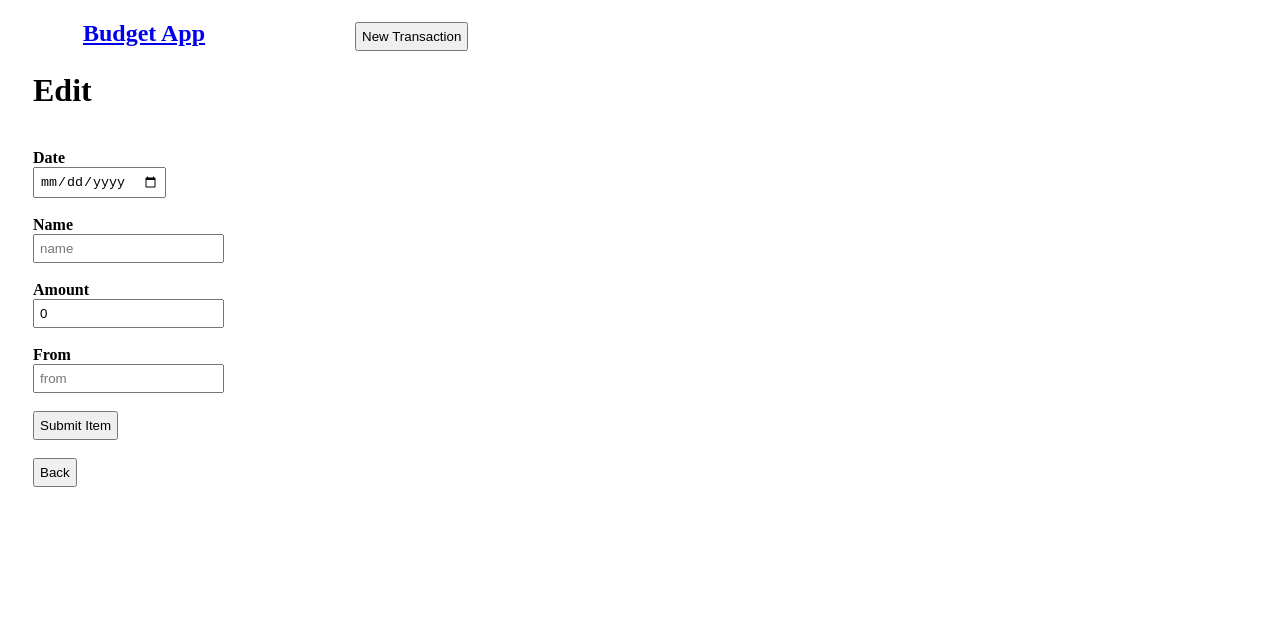
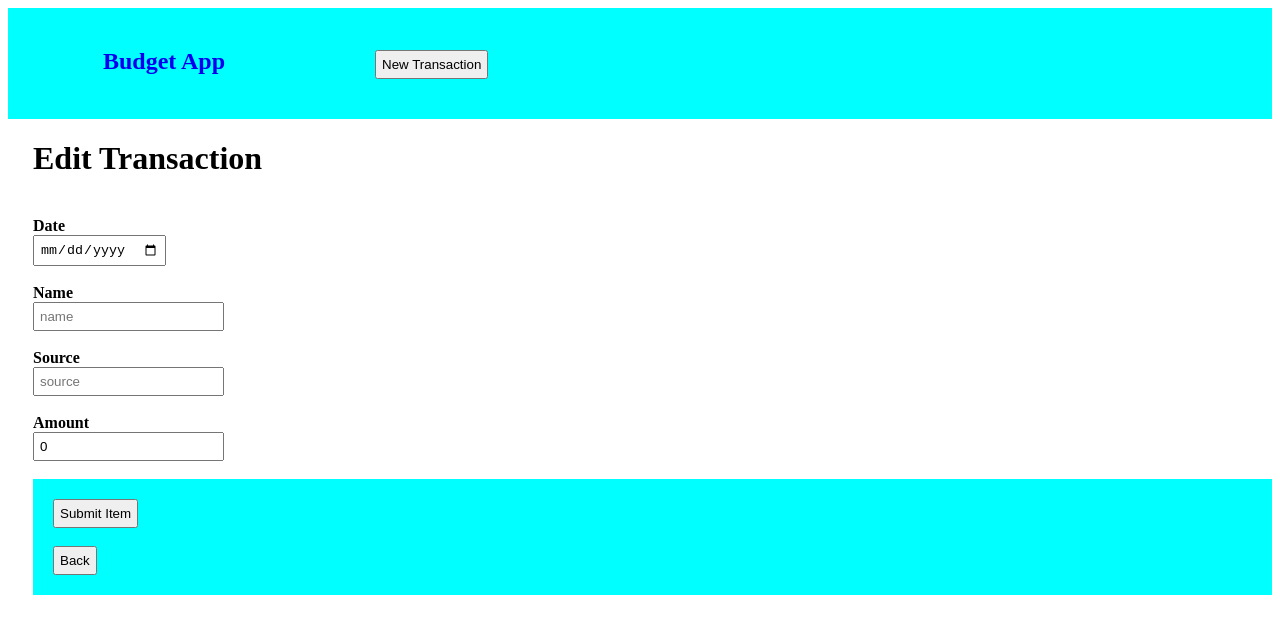
Before and after one commit to RobWalker-NYC/budgeting-app-fe, a React (Create React App) app: page /transactions/1/edit in a window 1280 px wide. Shown: the top 634 px of the page. Built offline with nearby package versions, Linux system fonts and the light colour scheme; no server answers.

Commit message:
Added css

```diff
--- a/src/App.css
+++ b/src/App.css
@@ -1,38 +1,32 @@
-/* .App {
-  text-align: center;
+
+.navbar {
+  background-color: cyan;
+  padding: 20px;
 }
 
-.App-logo {
-  height: 40vmin;
-  pointer-events: none;
+#budApp {
+  text-decoration: none;
 }
 
-@media (prefers-reduced-motion: no-preference) {
-  .App-logo {
-    animation: App-logo-spin infinite 20s linear;
-  }
+#tranNewName {
+  text-decoration: none;
 }
 
-.App-header {
-  background-color: #282c34;
-  min-height: 100vh;
-  display: flex;
-  flex-direction: column;
-  align-items: center;
-  justify-content: center;
-  font-size: calc(10px + 2vmin);
-  color: white;
+#hr {
+  text-decoration: none;
 }
 
-.App-link {
-  color: #61dafb;
+.detailBtns {
+  background-color: cyan;
+  padding: 20px;
 }
 
-@keyframes App-logo-spin {
-  from {
-    transform: rotate(0deg);
-  }
-  to {
-    transform: rotate(360deg);
-  }
-} */
+.tranNewBtns {
+  background-color: cyan;
+  padding: 20px;
+}
+
+.tranEditBtns {
+  background-color: cyan;
+  padding: 20px;
+}
--- a/src/Components/NavBar.js
+++ b/src/Components/NavBar.js
@@ -3,11 +3,11 @@ import { Link } from "react-router-dom";
 function Navbar() {
     return (
         <div>
-            <nav>
+            <nav class='navbar'>
                 <h1>
-                    <Link style={{'margin':'75px'}}to="/transactions">Budget App</Link>
+                    <Link id='budApp' style={{'margin':'75px'}}to="/transactions">Budget App</Link>
 
-                    <Link style={{'margin':'75px'}}to="/transactions/new"><button style={{'padding':'5px'}}>New Transaction</button></Link>
+                    <Link id='newT' style={{'margin':'75px'}}to="/transactions/new"><button style={{'padding':'5px'}}>New Transaction</button></Link>
                 </h1>
             </nav>
         </div>
--- a/src/Components/Transaction.js
+++ b/src/Components/Transaction.js
@@ -2,14 +2,23 @@ import { Link } from 'react-router-dom';
 
 function Transaction ({ transaction, index }) {
     return (
-        <tr className='Transaction'>
-            <td>{transaction.date}</td>
-            <td>
-                <Link to={`/transactions/${index}`}>{transaction.from}</Link>
-            </td>
-            <td>{transaction.name}</td>
-            <td>{transaction.amount}</td>
-        </tr>
+
+            <tr className='transaction'>
+                <td>{transaction.date}<hr class='hr'/></td>&nbsp;
+
+                <td>
+                    <Link id='hr' to={`/transactions/${index}`}>{transaction.name}</Link>{" "}
+            &nbsp;&nbsp;&nbsp;&nbsp;
+            <hr class='hr'/>
+                    </td>
+                    <td>{transaction.source}<hr class='hr'/></td>
+                    <td>
+            &nbsp;&nbsp;&nbsp;&nbsp;&nbsp;
+            &nbsp;&nbsp;&nbsp;&nbsp;&nbsp;
+            &nbsp;&nbsp;&nbsp;&nbsp;{transaction.amount}<hr class='hr'/></td>
+            </tr>
+
+
     )
 }
 
--- a/src/Components/TransactionDetails.js
+++ b/src/Components/TransactionDetails.js
@@ -32,28 +32,22 @@ function  handleDelete() {
 
 return (
  <div>
-   <div>
+   <div class='tranDetail'>
        <div>Date: {transaction.date}</div><br/>
        <div>Name: {transaction.name}</div><br/>
-       <div>From: {transaction.from}</div><br/>
+       <div>Source: {transaction.source}</div><br/>
        <div>Amount: {(transaction.amount)}</div><br/>
    </div>
-       <div>
+       <div class='detailBtns'>
            <Link to={'/transactions'}>
             <button>Back</button>
-           </Link>
-       </div>
-       <br/>
-       <div>
+           </Link>&nbsp;&nbsp;&nbsp;&nbsp;&nbsp;&nbsp;&nbsp;&nbsp;&nbsp;&nbsp;&nbsp;&nbsp;&nbsp;&nbsp;&nbsp;
            <Link to={`/transactions/${index}/edit`}>
             <button>Edit</button>
-           </Link>
-       </div>
-       <br/>
-       <div>
+           </Link>&nbsp;&nbsp;&nbsp;&nbsp;&nbsp;&nbsp;&nbsp;&nbsp;&nbsp;&nbsp;&nbsp;&nbsp;&nbsp;&nbsp;&nbsp;
            <button onClick={handleDelete}>Delete</button>
        </div>
- </div>
+</div>
 );
 }
 
--- a/src/Components/TransactionEditForm.js
+++ b/src/Components/TransactionEditForm.js
@@ -11,8 +11,8 @@ function TransactionEditForm() {
     const [transactions, setTransactions] = useState({
         date: '',
         name: '',
+        source: '',
         amount: 0,
-        from: '',
     });
 
     const handleTextChange = (event) => {
@@ -32,9 +32,9 @@ function TransactionEditForm() {
    const handleSubmit = (event) => {
       event.preventDefault()
       axios
-        .put(`${API_URL}/transaction/${index}`, transactions)
+        .put(`${API_URL}/transactions/${index}`, transactions)
         .then((res) => {
-            navigate(`/transaction`)
+            navigate(`/transactions`)
       }).catch((error) => {
             console.log(error);
     })
@@ -42,8 +42,9 @@ function TransactionEditForm() {
 
    return(
    <div>
+       <div class='tranEdit'>
         <div style={{'margin-left':'25px'}} >
-        <form onSubmit={handleSubmit}>
+        <form class='editVals' onSubmit={handleSubmit}>
         <br/>
             <div>
                 <lable htmlFor='date'><strong>Date</strong></lable><br />
@@ -70,7 +71,19 @@ function TransactionEditForm() {
             </div>
             <br/>
             <div>
-                <lable htmlFor='amount'><strong>Amount</strong></lable><br />
+                <lable htmlFor='source'><strong>Source</strong></lable><br />
+                <input style={{'padding':'5px'}}
+                    id ='source'
+                    value = {transactions.source}
+                    type = 'text'
+                    onChange = {handleTextChange}
+                    placeholder = 'source'
+                    required
+                    />
+            </div>
+            <br/>
+            <div>
+            <lable htmlFor='amount'><strong>Amount</strong></lable><br />
                 <input style={{'padding':'5px'}}
                     id ='amount'
                     value = {transactions.amount}
@@ -81,26 +94,15 @@ function TransactionEditForm() {
                     />
             </div>
             <br/>
-            <div>
-                <lable htmlFor='from'><strong>From</strong></lable><br />
-                <input style={{'padding':'5px'}}
-                    id ='from'
-                    value = {transactions.from}
-                    type = 'text'
-                    onChange = {handleTextChange}
-                    placeholder = 'from'
-                    required
-                    />
-            </div>
-            <br/>
-            <div>
-                <input style={{'padding':'5px'}} type = 'submit' value = 'Submit Item' />
-            </div>
-            <br/>
-        </form>
+            </form>
+            <div class='tranEditBtns'>
+                <input style={{'padding':'5px'}} type = 'submit' value = 'Submit Item' /><br />
+                <br />
             <Link to = {`/transactions/${index}`}>
                 <button style={{'padding':'5px'}} type = 'submit'>Back</button>
             </Link>
+          </div>
+       </div>
       </div>
     </div>
    );
--- a/src/Components/TransactionNewForm.js
+++ b/src/Components/TransactionNewForm.js
@@ -32,11 +32,11 @@ function TransactionNewForm() {
 
 return (
     <div>
-        <div>
+        <div class='tranNew'>
             <h1 style={{'margin-left':'25px'}}><strong>Add a new item</strong></h1>
         </div>
         <div style={{'margin-left':'25px'}} >
-            <form onSubmit={handleSubmit}>
+            <form class='newVals' onSubmit={handleSubmit}>
             <br/>
                 <div>
                      <lable htmlFor='date'><strong>Date</strong></lable><br />
@@ -63,6 +63,18 @@ return (
                  </div>
                  <br/>
                  <div>
+                    <lable htmlFor='source'><strong>Source</strong></lable><br />
+                    <input style={{'padding':'5px'}}
+                         id ='source'
+                         value = {transactions.source}
+                         type = 'text'
+                         onChange = {handleTextChange}
+                         placeholder = 'source'
+                         required
+                         />
+                </div>
+                <br/>
+                <div>
                 <lable htmlFor='amount'><strong>Amount</strong></lable><br />
                     <input style={{'padding':'5px'}}
                         id ='amount'
@@ -74,26 +86,16 @@ return (
                         />
                 </div>
                 <br/>
-                <div>
-                     <lable htmlFor='from'><strong>From</strong></lable><br />
-                     <input style={{'padding':'5px'}}
-                         id ='from'
-                         value = {transactions.from}
-                         type = 'text'
-                         onChange = {handleTextChange}
-                         placeholder = 'from'
-                         required
-                         />
-                </div>
-                <br/>
+                </form>
+                  <div class='tranNewBtns' >
                     <div>
                         <input style={{'padding':'5px'}} type = 'submit' value = 'CREATE NEW ITEM' />
                     </div>
                     <br/>
-            </form>
                     <Link to = {`/transactions/${index}`}>
                         <button style={{'padding':'5px'}} type = 'submit'>Back</button>
                     </Link>
+                  </div>
         </div>
     </div>
   )
--- a/src/Components/Transactions.js
+++ b/src/Components/Transactions.js
@@ -22,7 +22,7 @@ function Transactions() {
             .reduce(function (a, b) { return a + Number(b); }, 0);
 
    function colorCode (amount) {
-       if (amount > 1000) {
+       if (amount >= 1000) {
           return  <h2 style={{'color':'green'}}>Bank Account Total: ${ amount.toFixed(2)}</h2>
        } else if (amount < 1000 && amount > 0) {
               return <h2 style={{'color':'gray'}}>Bank Account Total: ${amount.toFixed(2)}</h2>
@@ -33,6 +33,7 @@ function Transactions() {
 
     return (
         <div>
+           <div class='tranS'>
             <h2>
              {colorCode(total)}
             </h2>
@@ -41,9 +42,12 @@ function Transactions() {
              <thead>
                <tr>
                   <th>Date</th>
-                  <th>Name</th>
-                  <th>Amount</th>
-                  <th>From</th>
+        &nbsp;&nbsp;&nbsp;&nbsp;&nbsp;
+                  <th id='tranNewName'>Name</th>
+                  <th>Source</th>
+                  <th>{" "}
+        &nbsp;&nbsp;&nbsp;&nbsp;&nbsp;
+        &nbsp;&nbsp;&nbsp;&nbsp;&nbsp;Amount</th>
                </tr>
              </thead>
              <tbody>
@@ -53,6 +57,7 @@ function Transactions() {
              </tbody>
            </table>
           </section>
+         </div>
         </div>
     );
 }
--- a/src/Pages/Edit.js
+++ b/src/Pages/Edit.js
@@ -3,7 +3,7 @@ import TransactionEditForm from '../Components/TransactionEditForm';
 function Edit() {
     return (
         <div className='Edit'>
-            <h1 style={{'margin-left':'25px'}}><strong>Edit</strong></h1>
+            <h1 style={{'margin-left':'25px'}}><strong>Edit Transaction</strong></h1>
             <TransactionEditForm />
         </div>
     );
--- a/src/Pages/New.js
+++ b/src/Pages/New.js
@@ -3,7 +3,7 @@ import TransactionNewForm from '../Components/TransactionNewForm';
 function New() {
     return (
         <div className='New'>
-           <h2>New</h2>
+
             <TransactionNewForm />
         </div>
     );
--- a/src/Pages/Show.js
+++ b/src/Pages/Show.js
@@ -3,7 +3,7 @@ import TransactionDetails from '../Components/TransactionDetails';
 function Show() {
     return (
         <div className='Show'>
-            <h2>Show</h2>
+            <h2>Single Detailed Transaction</h2>
             <TransactionDetails />
         </div>
     );
```
Lines whose indentation alone changed are shown as unchanged.
